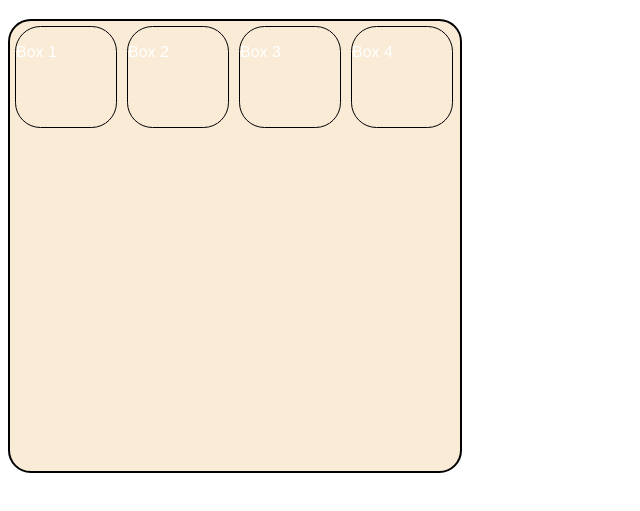
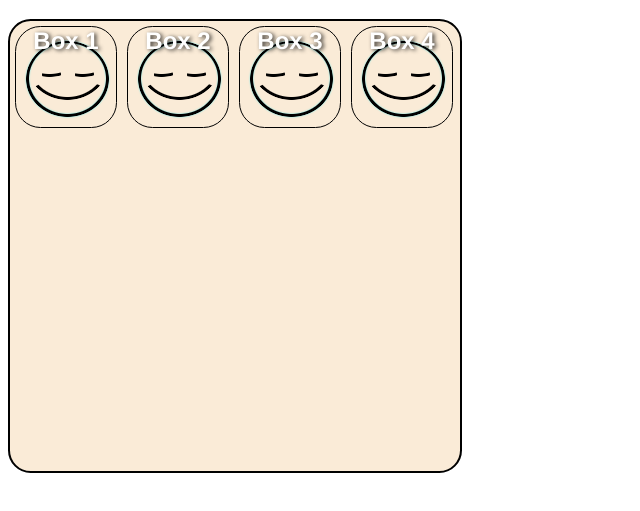
Before and after one commit to sjensen88/HTML-and-CSS-Projects, a plain HTML site: page Basic_HTML_and_CSS/Project/Basic_CSS_Demo_1.html in a window 1280 px wide. Shown: the part 61-572 px from the top of the page, without its empty margins (0-640 px from the left). Drawn offline with Linux system fonts and the light colour scheme; files that its build step writes are made by us from their sources.

Commit message:
fixed url

```diff
--- a/Basic_HTML_and_CSS/Project/CSS/Basic_Style.css
+++ b/Basic_HTML_and_CSS/Project/CSS/Basic_Style.css
@@ -21,7 +21,7 @@ h1 {
     ---------------------------------*/
 
 .container .squares:nth-child(-n+4){
-    background-image: url("..images/icons/icons.png");
+    background-image: url("../Images/Icons/icons.png");
     color: #fff;
     float: left;
     width: 100px;
@@ -30,6 +30,7 @@ h1 {
     border: 1px solid black;
     border-radius: 25%;
     cursor: pointer;
+    transition: transform .5s ease-in-out;
 }
 
 /*  -------------------------------------------
@@ -37,5 +38,10 @@ h1 {
     -----------------------------------------*/
 
 .squares:nth-child(-n+4) p {
-    font-family: "Helvetica Neue"
+    font-family: "Helvetica Neue", Helvetica, Arial, sans-serif;
+    font-size: 1.5em;
+    font-weight: 900;
+    text-align: center;
+    margin: 0;
+    text-shadow: 2px 1px 4px rgba(0,0,0, 0.8);
 }
```
